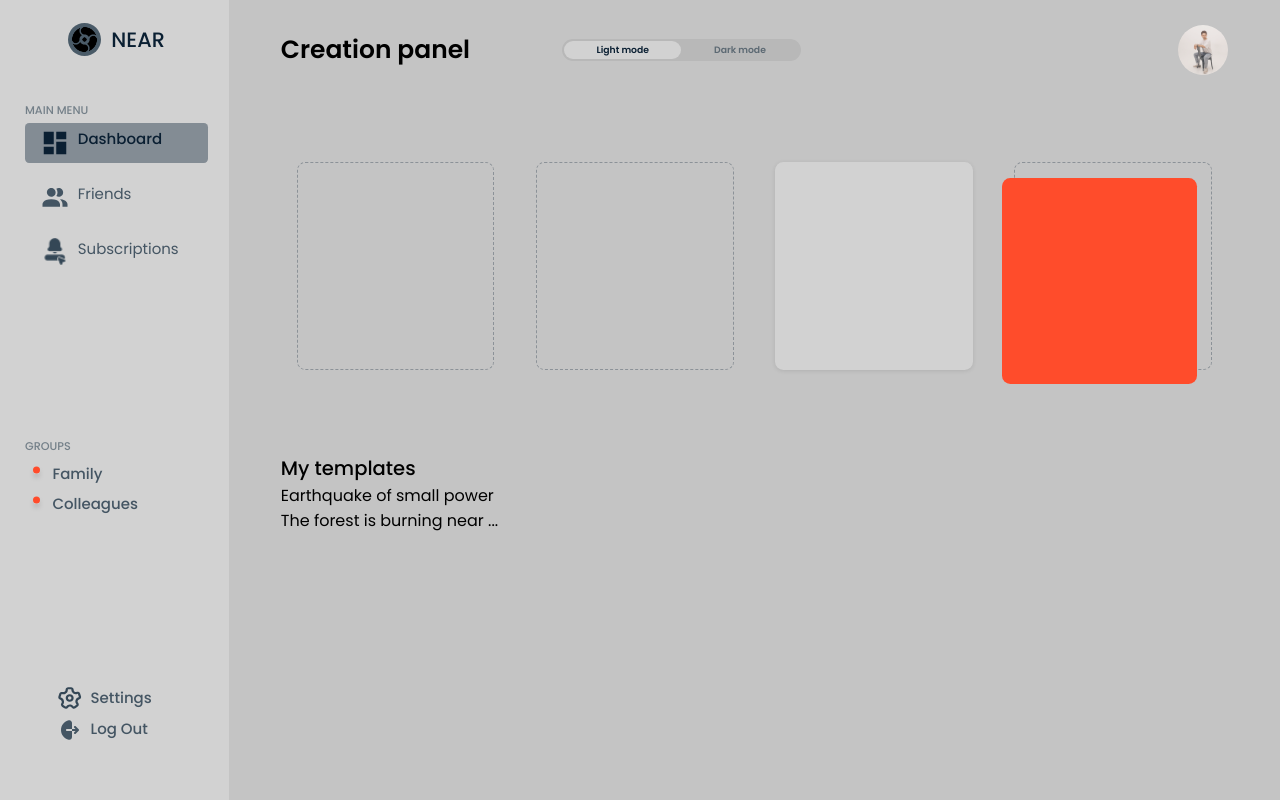
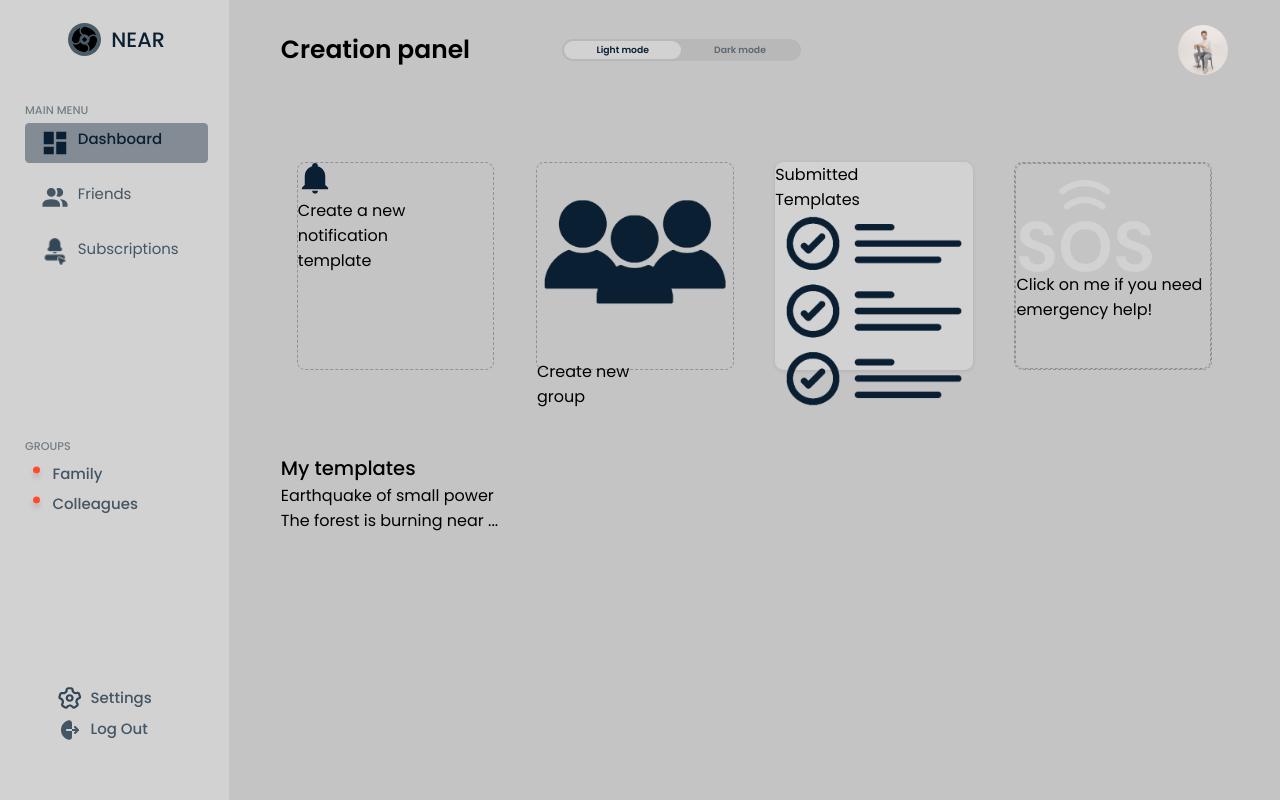
Before and after one commit to mattakvshi/NEAR-frontend, a React (Create React App) app: page /NEAR-frontend/mattakvshi/ in a window 1280 px wide. Built offline with nearby package versions, Linux system fonts and the light colour scheme.

Commit message:
continue to make up the Dashboard

```diff
--- a/src/pages/MainAppPages/Dashboard/Dashboard.jsx
+++ b/src/pages/MainAppPages/Dashboard/Dashboard.jsx
@@ -1,8 +1,12 @@
 import './dashboard.css';
 
 import TemplateListItem from '../../../components/MainAppComponents/DashboardComponents/TemplateListItem/TemplateListItem';
+import { templatesList } from '../../../helpers/NotificationTemplatesList';
 
-import { templatesList } from '../../../helpers/NotificationTemplatesList';
+import bell from '../../../img/mdi_bell.png';
+import groupsImg from '../../../img/NEAR-user-group.png';
+import submitedTemplatesImg from '../../../img/NEAR-sentNotification-icon копия.png';
+import sos from '../../../img/MainAppIcon/Group 33514.png';
 
 const Dashboard = ({ currentUser }) => {
 	const currentTemplatesList = () => {
@@ -21,17 +25,49 @@ const Dashboard = ({ currentUser }) => {
 		<div className='dashboard-wrapper'>
 			<div className='actions-row'>
 				<div className='actions-row__item'>
-					<div className='item-block-type1'></div>
+					<div className='item-block-type1'>
+						<img className='tools-img-top-right bell' src={bell} alt='bell' />
+						<h5 className='tools-text text-type1'>
+							Create a new
+							<br /> notification
+							<br /> template
+						</h5>
+					</div>
 				</div>
 				<div className='actions-row__item'>
-					<div className='item-block-type1'></div>
+					<div className='item-block-type1'>
+						<img
+							className='tools-img-top-right groupsImg'
+							src={groupsImg}
+							alt='groupsImg'
+						/>
+						<h5 className='tools-text text-type1'>
+							Create new
+							<br /> group
+						</h5>
+					</div>
 				</div>
 				<div className='actions-row__item'>
-					<div className='item-block-type2'></div>
+					<div className='item-block-type2'>
+						<h5 className='tools-text text-type2'>
+							Submitted
+							<br /> Templates
+						</h5>
+						<img
+							className='tools-center-img1'
+							src={submitedTemplatesImg}
+							alt='submitedTemplatesImg'
+						/>
+					</div>
 				</div>
 				<div className='actions-row__item'>
-					<div className='item-block-type3'>
-						<div className='item-block-type4'></div>
+					<div className='item-block-type1'>
+						<div className='item-block-type3'>
+							<img className='tools-center-img2' src={sos} alt='sos' />
+							<p className='text-type3'>
+								Click on me if you need emergency help!
+							</p>
+						</div>
 					</div>
 				</div>
 			</div>
```
